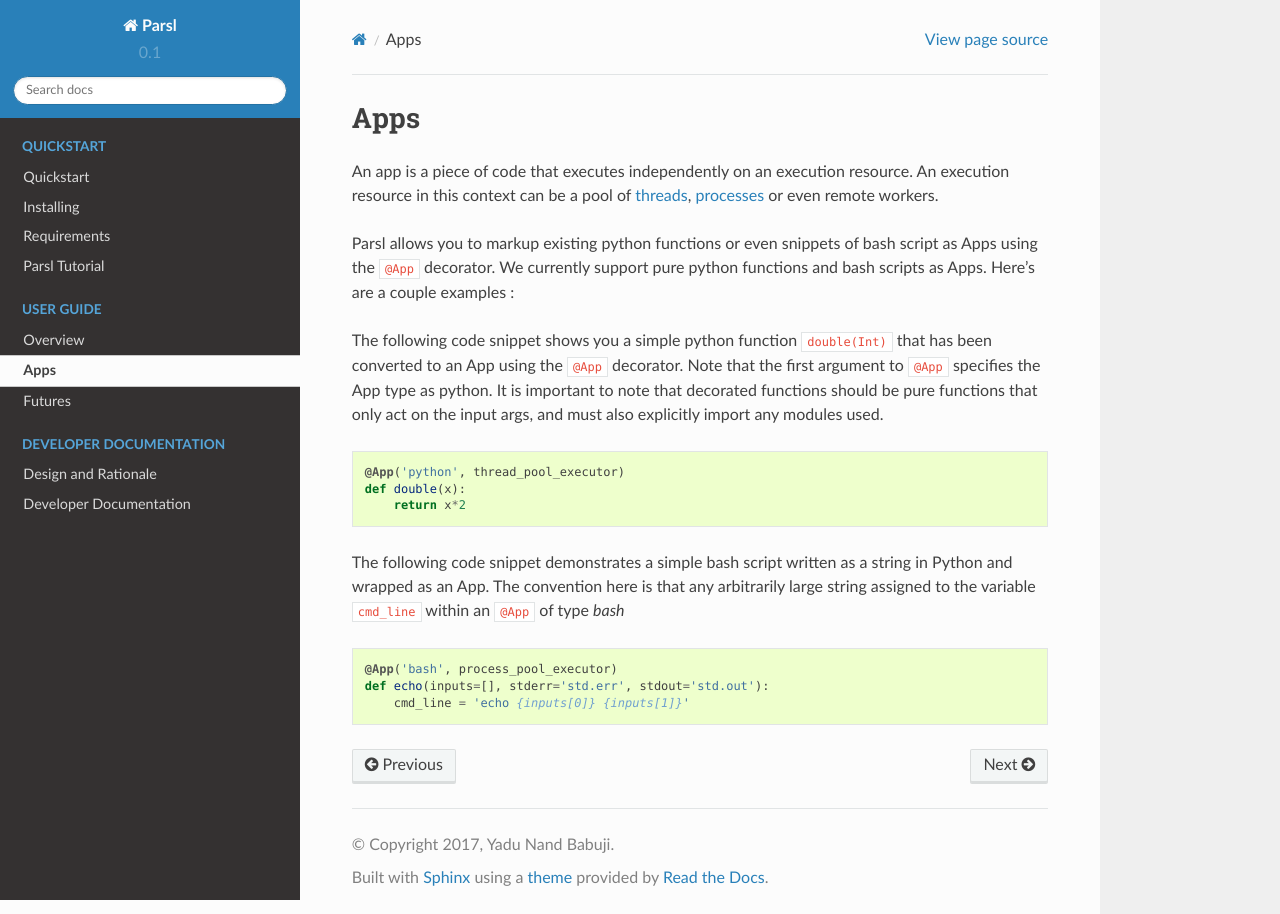
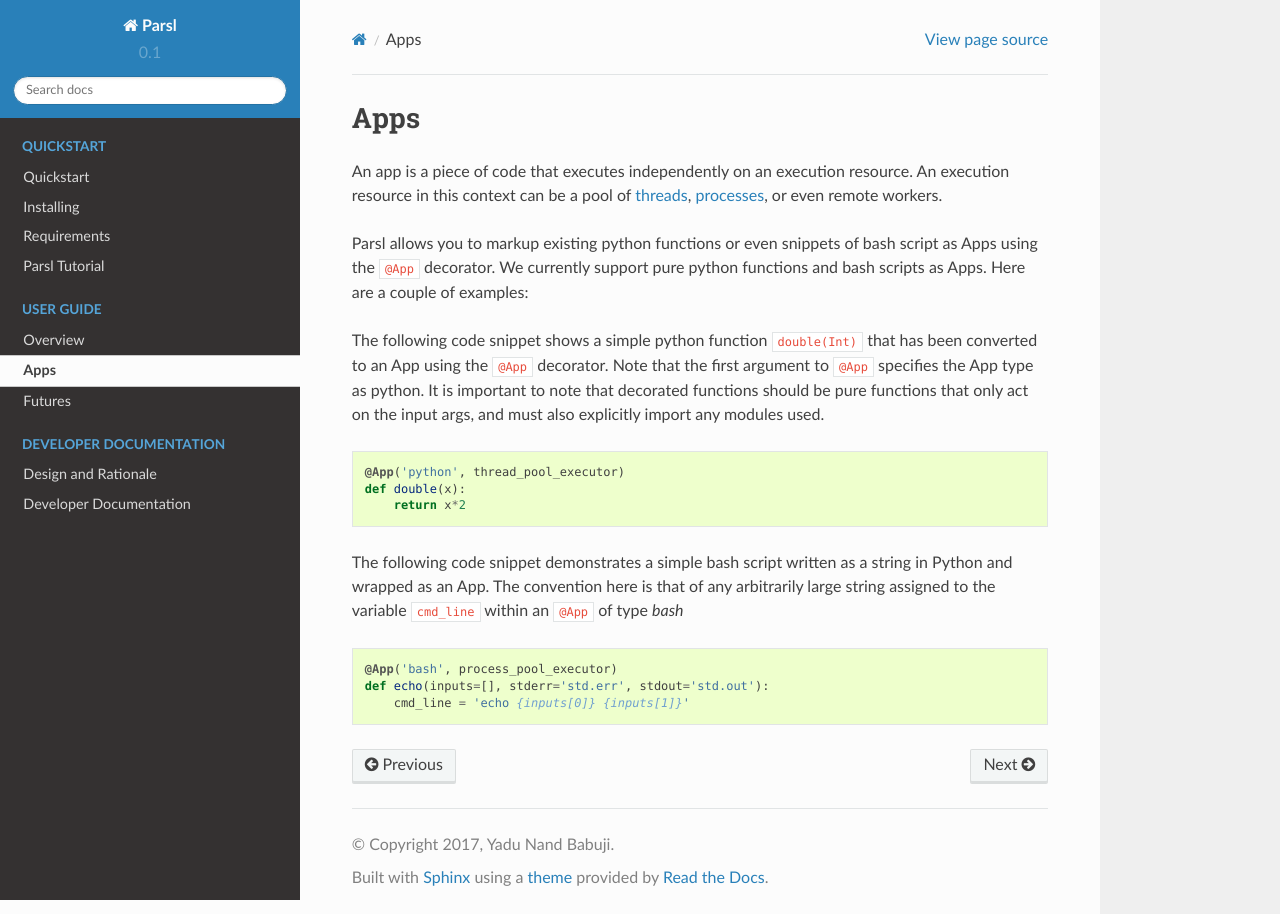
Before and after one commit to Parsl/parsl, a Sphinx documentation site: the page built from docs/userguide/apps.rst, in a window 1280 px wide. Built offline with Sphinx 7.4.7 and the Read the Docs theme 2.0.0, drawn with Linux system fonts in a browser that asks for light colours.

Commit message:
small cleanup

```diff
--- a/docs/userguide/apps.rst
+++ b/docs/userguide/apps.rst
@@ -1,12 +1,12 @@
 Apps
 ====
 
-An app is a piece of code that executes independently on an execution resource. An execution resource in this context can be a pool of `threads <https://en.wikipedia.org/wiki/Thread_(computing)>`_, `processes <https://en.wikipedia.org/wiki/Process_(computing)>`_ or even remote workers.
+An app is a piece of code that executes independently on an execution resource. An execution resource in this context can be a pool of `threads <https://en.wikipedia.org/wiki/Thread_(computing)>`_, `processes <https://en.wikipedia.org/wiki/Process_(computing)>`_, or even remote workers.
 
-Parsl allows you to markup existing python functions or even snippets of bash script as Apps using the ``@App`` decorator. We currently support pure python functions and bash scripts as Apps. Here's are a couple examples :
+Parsl allows you to markup existing python functions or even snippets of bash script as Apps using the ``@App`` decorator. We currently support pure python functions and bash scripts as Apps. Here are a couple of examples:
 
 
-The following code snippet shows you a simple python function ``double(Int)`` that has been converted to an App using the ``@App`` decorator. Note that the first argument to ``@App`` specifies the App type as python. It is important to note that decorated functions should be pure functions that only act on the input args, and must also explicitly import any modules used.
+The following code snippet shows a simple python function ``double(Int)`` that has been converted to an App using the ``@App`` decorator. Note that the first argument to ``@App`` specifies the App type as python. It is important to note that decorated functions should be pure functions that only act on the input args, and must also explicitly import any modules used.
 
 .. code-block:: python
 
@@ -14,7 +14,7 @@ The following code snippet shows you a simple python function ``double(Int)`` th
        def double(x):
            return x*2
 
-The following code snippet demonstrates a simple bash script written as a string in Python and wrapped as an App. The convention here is that any arbitrarily large string assigned to the variable ``cmd_line`` within an ``@App`` of type `bash`
+The following code snippet demonstrates a simple bash script written as a string in Python and wrapped as an App. The convention here is that of any arbitrarily large string assigned to the variable ``cmd_line`` within an ``@App`` of type `bash`
 
 .. code-block:: python
 
```
